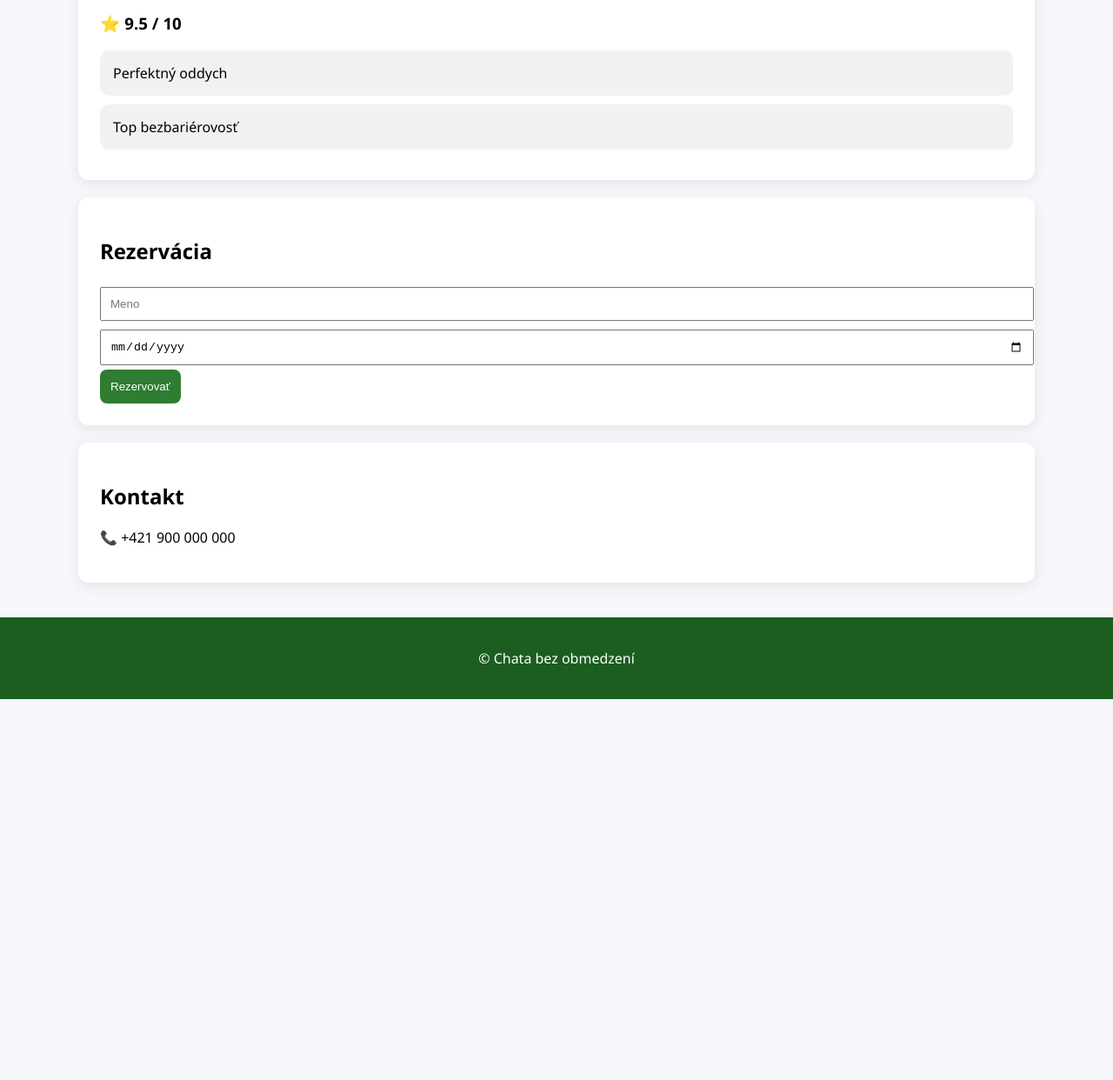
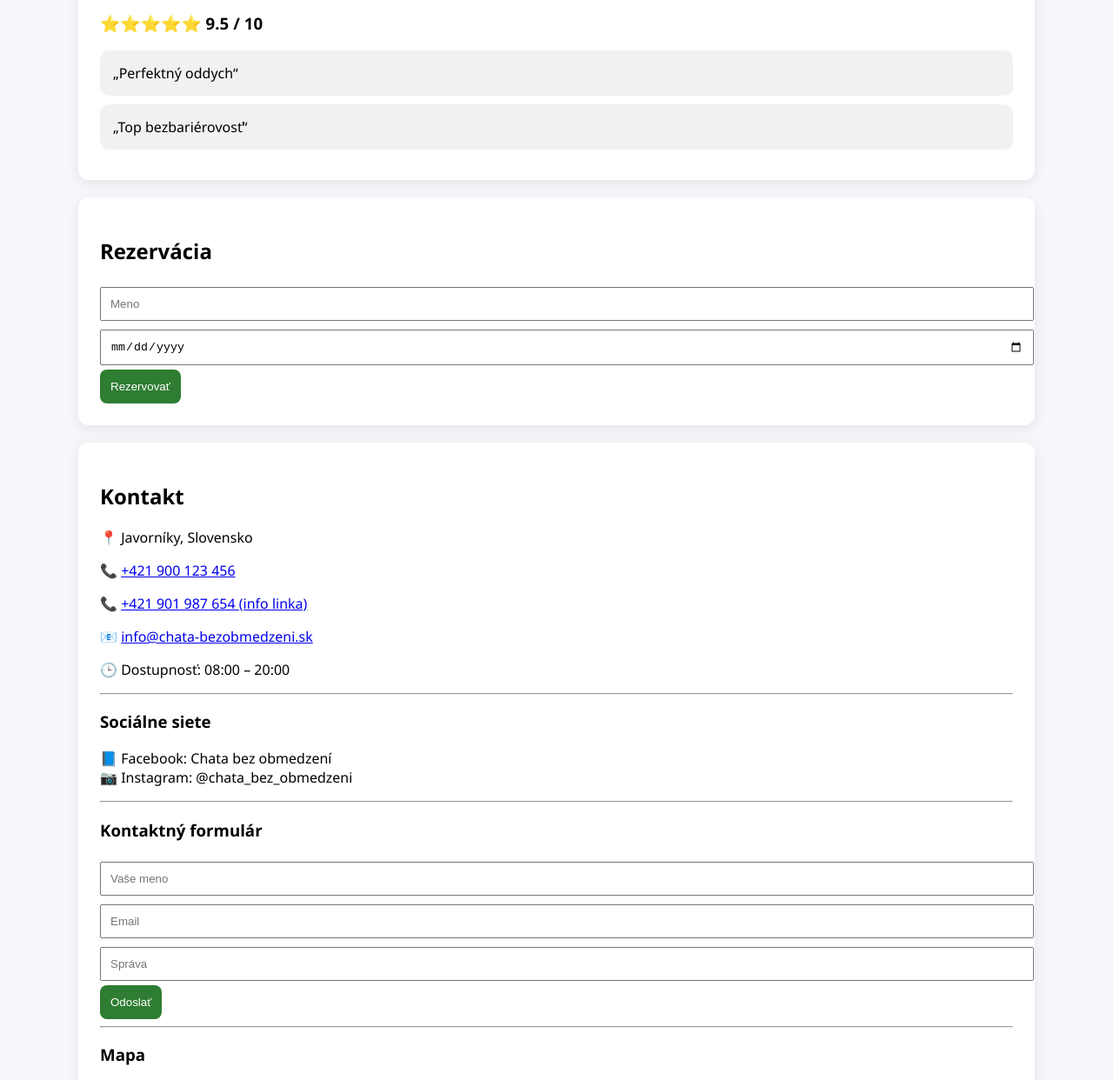
Before and after one commit to lukaspalkovie-del/Chata-web, a plain HTML site: page index.html in a window 1280 px wide. Shown: the part 3900-5142 px from the top of the page at 87% size. Before the commit the page ends 4704 px from the top, so only its background shows below. Drawn offline with Linux system fonts and the light colour scheme; grey boxes are pictures that could not be loaded.

Commit message:
Update index.html

```diff
--- a/index.html
+++ b/index.html
@@ -27,6 +27,7 @@ flex-wrap:wrap;
 padding:10px;
 box-shadow:0 2px 10px rgba(0,0,0,0.1);
 }
+
 nav a {
 margin:10px;
 text-decoration:none;
@@ -75,6 +76,10 @@ border-radius:8px;
 cursor:pointer;
 }
 
+button:hover {
+background:#1b5e20;
+}
+
 input {
 width:100%;
 padding:10px;
@@ -92,16 +97,19 @@ border-radius:10px;
 box-shadow:0 0 15px rgba(0,0,0,0.2);
 z-index:999;
 }
+
 .chat-header {
 background:#2e7d32;
 color:white;
 padding:10px;
 }
+
 .chat-body {
 padding:10px;
 height:150px;
 overflow:auto;
 }
+
 .chat-input {
 width:100%;
 padding:10px;
@@ -179,9 +187,9 @@ padding:20px;
 
 <div class="card" id="reviews">
 <h2>Hodnotenie</h2>
-<h3>⭐ 9.5 / 10</h3>
-<div class="review">Perfektný oddych</div>
-<div class="review">Top bezbariérovosť</div>
+<h3>⭐⭐⭐⭐⭐ 9.5 / 10</h3>
+<div class="review">„Perfektný oddych“</div>
+<div class="review">„Top bezbariérovosť“</div>
 </div>
 
 <div class="card" id="booking">
@@ -193,9 +201,43 @@ padding:20px;
 </form>
 </div>
 
+<!-- KONTAKT -->
 <div class="card" id="contact">
 <h2>Kontakt</h2>
-<p>📞 +421 900 000 000</p>
+
+<p>📍 Javorníky, Slovensko</p>
+
+<p>📞 <a href="tel:+421900123456">+421 900 123 456</a></p>
+<p>📞 <a href="tel:+421901987654">+421 901 987 654 (info linka)</a></p>
+
+<p>📧 <a href="mailto:info@chata-bezobmedzeni.sk">info@chata-bezobmedzeni.sk</a></p>
+
+<p>🕒 Dostupnosť: 08:00 – 20:00</p>
+
+<hr>
+
+<h3>Sociálne siete</h3>
+<p>
+📘 Facebook: Chata bez obmedzení<br>
+📷 Instagram: @chata_bez_obmedzeni
+</p>
+
+<hr>
+
+<h3>Kontaktný formulár</h3>
+<form onsubmit="sendMessage(event)">
+<input placeholder="Vaše meno" required>
+<input type="email" placeholder="Email" required>
+<input placeholder="Správa" required>
+<button type="submit">Odoslať</button>
+</form>
+
+<hr>
+
+<h3>Mapa</h3>
+<iframe src="https://www.google.com/maps?q=Javorniky&output=embed"
+width="100%" height="250" style="border:0;"></iframe>
+
 </div>
 
 </div>
@@ -214,6 +256,7 @@ padding:20px;
 </div>
 
 <script>
+// rezervácia
 function saveBooking(){
 let data = JSON.parse(localStorage.getItem("bookings")) || [];
 data.push({name:name.value,date:date.value});
@@ -222,10 +265,16 @@ alert("Rezervácia uložená!");
 return false;
 }
 
+// formulár
+function sendMessage(e){
+e.preventDefault();
+alert("Správa bola odoslaná (simulácia)");
+}
+
+// chatbot
 function chat(e){
 if(e.key === "Enter"){
-let input = document.getElementById("chatInput");
-let msg = input.value.toLowerCase();
+let msg = chatInput.value.toLowerCase();
 let body = document.getElementById("chatBody");
 
 body.innerHTML += "<p><b>Ty:</b> " + msg + "</p>";
@@ -233,12 +282,12 @@ body.innerHTML += "<p><b>Ty:</b> " + msg + "</p>";
 let r = "Neviem odpovedať.";
 if(msg.includes("cena")) r = "Cena od 50€/noc.";
 if(msg.includes("pes")) r = "Áno, vodiaci pes je možný.";
-if(msg.includes("menu")) r = "Menu je pripravené v chladničke.";
-if(msg.includes("rezervácia")) r = "Použite formulár nižšie.";
+if(msg.includes("menu")) r = "Menu je pripravené.";
+if(msg.includes("kontakt")) r = "Kontakt nájdete nižšie na stránke.";
 
 body.innerHTML += "<p><b>Bot:</b> " + r + "</p>";
 
-input.value = "";
+chatInput.value="";
 body.scrollTop = body.scrollHeight;
 }
 }
```
